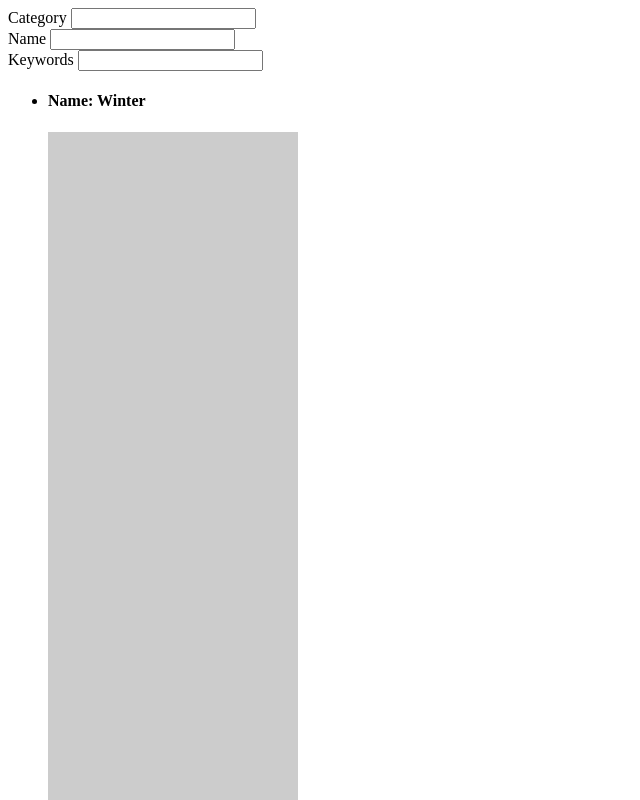
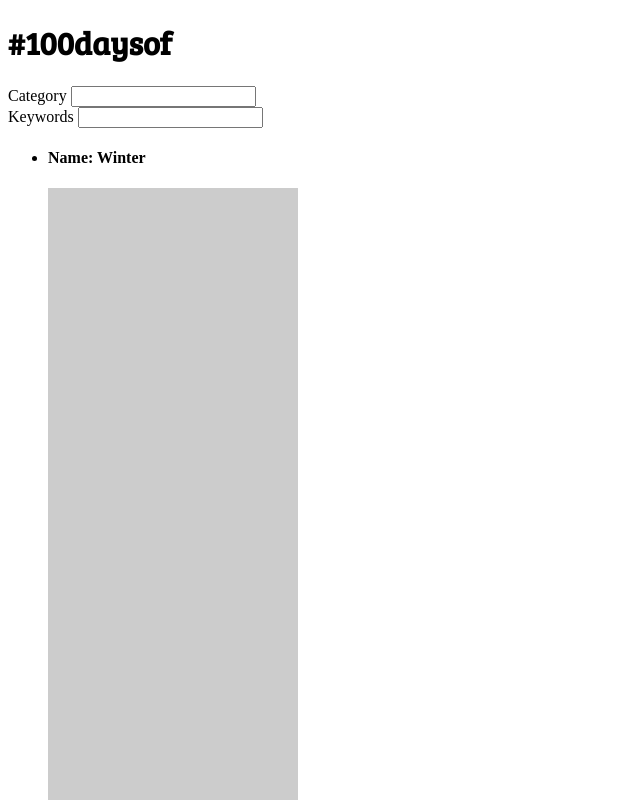
Before and after one commit to wisamjs/100days, a website: page index.html in a window 1280 px wide. Shown: the top 800 px of the page, without its empty margins (0-640 px from the left). Drawn offline with nearby package versions, Linux system fonts and the light colour scheme; files that its build step writes are made by us from their sources; placeholder pictures from the web are drawn by us.

Commit message:
google font

```diff
--- a/index.html
+++ b/index.html
@@ -3,10 +3,18 @@
 <head>
   <meta charset="UTF-8">
   <title>100 Days</title>
+  <link href='http://fonts.googleapis.com/css?family=Bree+Serif' rel='stylesheet' type='text/css'>
+  <link rel="stylesheet" href="style.css">
 </head>
 <body ng-app="100days" ng-controller="MainController as mainCtrl">
   <header>
-    <div class="logo"></div>
+    <div class="logo">
+      <h1>#100daysof</h1>
+    </div>
+    <div class="menu">
+
+    </div>
+    <div class="slideout">
       <div class="search">
         <form action="" id="search"></form>
       </div>
@@ -15,10 +23,10 @@
           <label>Category</label>
           <input ng-model="dataFilter.category">
         </div>
-      <div class="person">
+<!--         <div class="person">
           <label>Name</label>
           <input ng-model="dataFilter.name">
-      </div>
+        </div> -->
         <div class="keyword">
           <label>Keywords</label>
           <input ng-model="dataFilter.keywords">
@@ -27,6 +35,8 @@
       <div class="sort">
 
       </div>
+    </div>
+
   </header>
   <ul>
     <li class="person" ng-repeat="person in mainCtrl.list | filter:dataFilter:strict">
--- a/sass/style.scss
+++ b/sass/style.scss
@@ -1 +1,11 @@
+/* ==========================================================================
+   TYPOGRAPHY
+   ========================================================================== */
+
+   h1 {
+   	font-family: "Bree Serif";
+   }
+
+
+
 @import "vendor/vendor";
```
Lines whose indentation alone changed are shown as unchanged.
